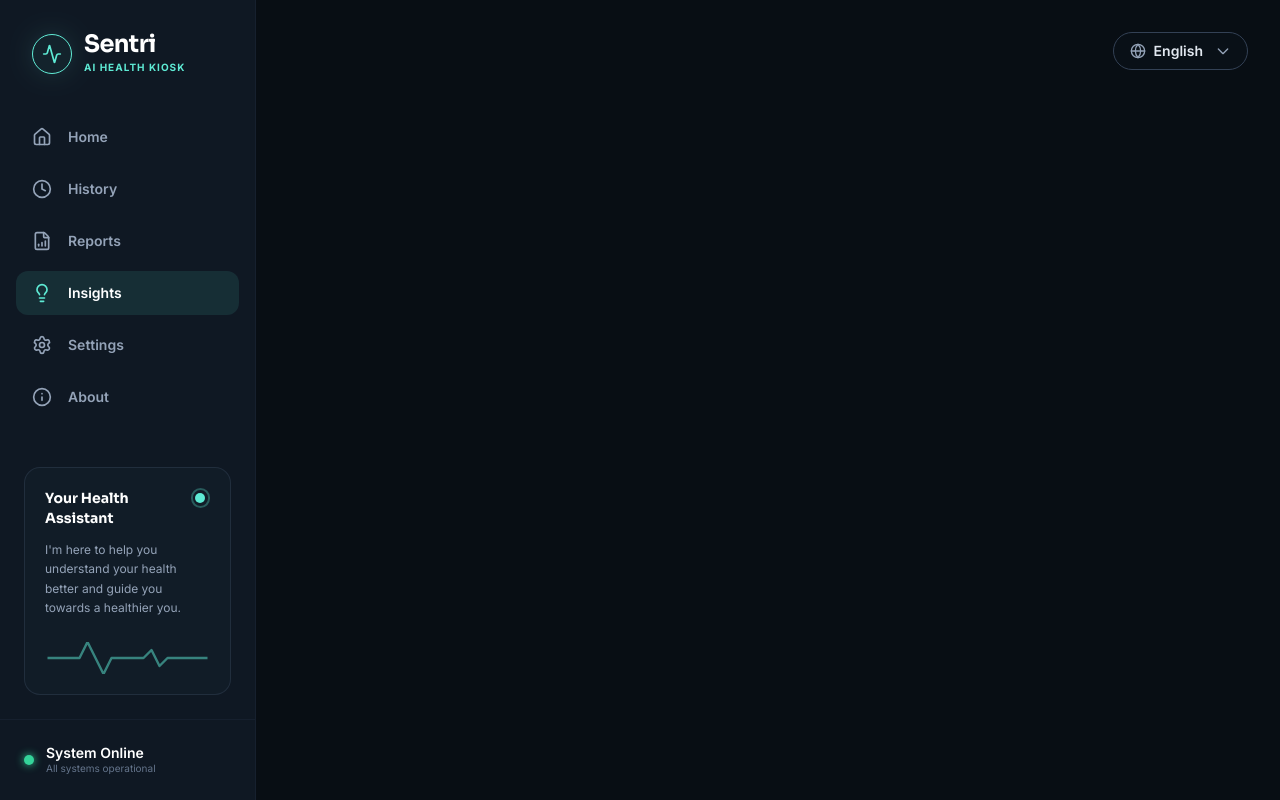
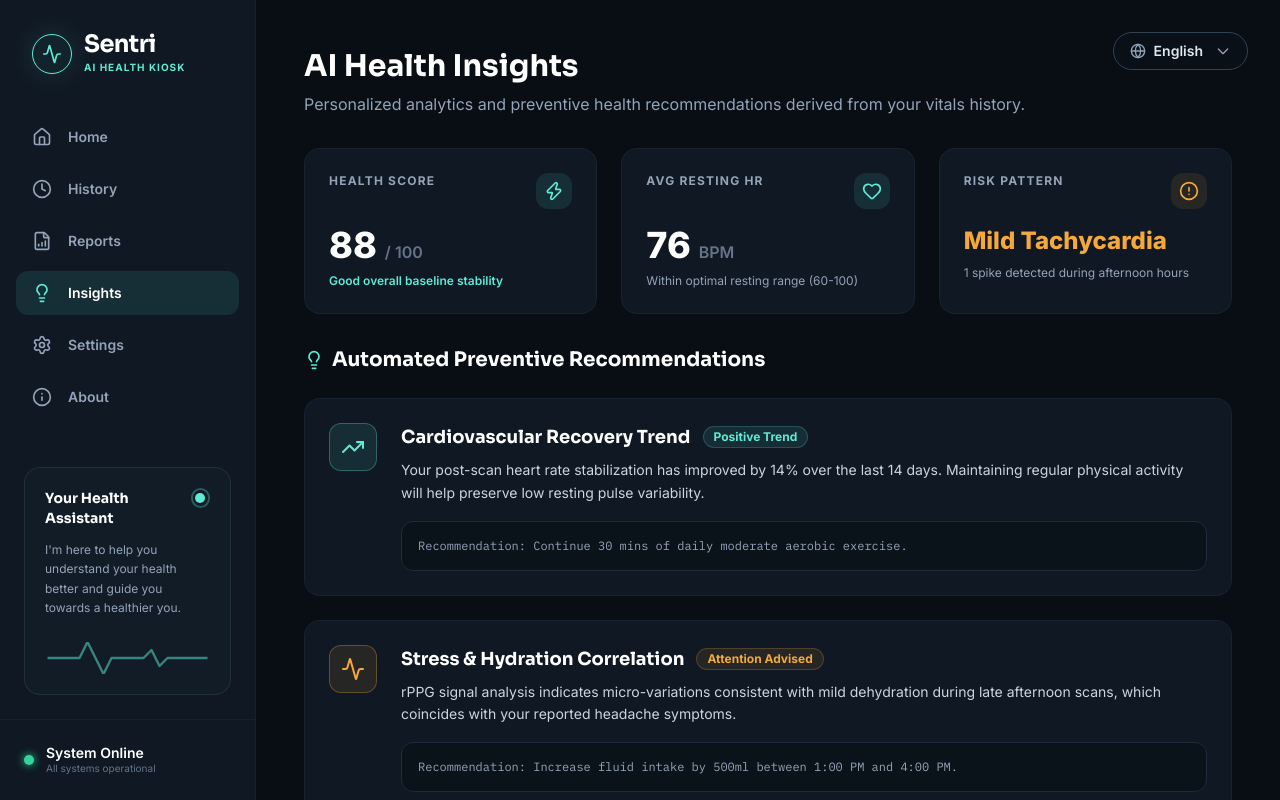
Before and after one commit to SwarnadiptaDas/SentriAI, a React (Vite) app in the folder client/: page / in a window 1280 px wide. Both pictures are taken after a click on the button "Insights". Built offline with nearby package versions, Linux system fonts and the light colour scheme; the HTML template or start-up script is replaced by a standard one.

Commit message:
feat: implement InsightsView component with analytics and preventive health recommendations

```diff
--- a/client/src/App.jsx
+++ b/client/src/App.jsx
@@ -6,6 +6,7 @@ import TriageResult from './components/TriageResult';
 import WaveformStrip from './components/WaveformStrip';
 import HistoryView from './components/HistoryView';
 import ReportsView from './components/ReportsView';
+import InsightsView from './components/InsightsView';
 import SettingsView from './components/SettingsView';
 import AboutView from './components/AboutView';
 import { startSession, saveVitals, saveSymptoms, runTriage } from './api';
@@ -106,6 +107,7 @@ function App() {
 
           {currentTab === 'history' && <HistoryView />}
           {currentTab === 'reports' && <ReportsView />}
+          {currentTab === 'insights' && <InsightsView />}
           {currentTab === 'settings' && <SettingsView />}
           {currentTab === 'about' && <AboutView />}
         </main>
--- /dev/null
+++ b/client/src/components/InsightsView.jsx
@@ -0,0 +1,108 @@
+import React from 'react';
+import { Lightbulb, TrendingUp, AlertCircle, Heart, Zap, Activity } from 'lucide-react';
+
+const InsightsView = () => {
+  return (
+    <div className="w-full max-w-5xl mx-auto animate-[fadeSlideIn_0.3s_ease]">
+
+      {/* Header */}
+      <div className="mb-8">
+        <h1 className="text-3xl font-bold text-white mb-2">AI Health Insights</h1>
+        <p className="text-slate-400">Personalized analytics and preventive health recommendations derived from your vitals history.</p>
+      </div>
+
+      {/* Top Overview Cards */}
+      <div className="grid grid-cols-1 md:grid-cols-3 gap-6 mb-8">
+
+        <div className="bg-navy-850 p-6 rounded-2xl border border-slate-800/60 relative overflow-hidden">
+          <div className="flex justify-between items-start mb-4">
+            <span className="text-xs font-bold text-slate-400 uppercase tracking-widest">Health Score</span>
+            <div className="p-2 rounded-xl bg-mint/10 text-mint">
+              <Zap className="w-5 h-5" />
+            </div>
+          </div>
+          <div className="flex items-baseline gap-2 mb-2">
+            <span className="text-4xl font-extrabold text-white">88</span>
+            <span className="text-slate-500 font-semibold">/ 100</span>
+          </div>
+          <p className="text-xs text-mint font-semibold">Good overall baseline stability</p>
+        </div>
+
+        <div className="bg-navy-850 p-6 rounded-2xl border border-slate-800/60 relative overflow-hidden">
+          <div className="flex justify-between items-start mb-4">
+            <span className="text-xs font-bold text-slate-400 uppercase tracking-widest">Avg Resting HR</span>
+            <div className="p-2 rounded-xl bg-mint/10 text-mint">
+              <Heart className="w-5 h-5" />
+            </div>
+          </div>
+          <div className="flex items-baseline gap-2 mb-2">
+            <span className="text-4xl font-extrabold text-white">76</span>
+            <span className="text-slate-500 font-semibold">BPM</span>
+          </div>
+          <p className="text-xs text-slate-400">Within optimal resting range (60-100)</p>
+        </div>
+
+        <div className="bg-navy-850 p-6 rounded-2xl border border-slate-800/60 relative overflow-hidden">
+          <div className="flex justify-between items-start mb-4">
+            <span className="text-xs font-bold text-slate-400 uppercase tracking-widest">Risk Pattern</span>
+            <div className="p-2 rounded-xl bg-urgent/10 text-urgent">
+              <AlertCircle className="w-5 h-5" />
+            </div>
+          </div>
+          <div className="flex items-baseline gap-2 mb-2">
+            <span className="text-2xl font-extrabold text-urgent">Mild Tachycardia</span>
+          </div>
+          <p className="text-xs text-slate-400">1 spike detected during afternoon hours</p>
+        </div>
+
+      </div>
+
+      {/* AI Intelligence Feed */}
+      <div className="space-y-6">
+        <h3 className="text-xl font-bold text-white flex items-center gap-2">
+          <Lightbulb className="w-5 h-5 text-mint" />
+          Automated Preventive Recommendations
+        </h3>
+
+        <div className="bg-navy-850 p-6 rounded-2xl border border-slate-800/60 flex flex-col md:flex-row gap-6 items-start">
+          <div className="w-12 h-12 rounded-xl bg-mint/10 border border-mint/30 flex items-center justify-center flex-shrink-0">
+            <TrendingUp className="w-6 h-6 text-mint" />
+          </div>
+          <div className="flex-1">
+            <div className="flex items-center gap-3 mb-2">
+              <h4 className="text-white font-bold text-lg">Cardiovascular Recovery Trend</h4>
+              <span className="px-2.5 py-0.5 rounded-full text-xs font-bold bg-mint/10 text-mint border border-mint/20">Positive Trend</span>
+            </div>
+            <p className="text-slate-300 text-sm leading-relaxed mb-4">
+              Your post-scan heart rate stabilization has improved by 14% over the last 14 days. Maintaining regular physical activity will help preserve low resting pulse variability.
+            </p>
+            <div className="bg-navy-900 p-4 rounded-xl border border-slate-800 text-xs text-slate-400 font-mono">
+              Recommendation: Continue 30 mins of daily moderate aerobic exercise.
+            </div>
+          </div>
+        </div>
+
+        <div className="bg-navy-850 p-6 rounded-2xl border border-slate-800/60 flex flex-col md:flex-row gap-6 items-start">
+          <div className="w-12 h-12 rounded-xl bg-urgent/10 border border-urgent/30 flex items-center justify-center flex-shrink-0">
+            <Activity className="w-6 h-6 text-urgent" />
+          </div>
+          <div className="flex-1">
+            <div className="flex items-center gap-3 mb-2">
+              <h4 className="text-white font-bold text-lg">Stress & Hydration Correlation</h4>
+              <span className="px-2.5 py-0.5 rounded-full text-xs font-bold bg-urgent/10 text-urgent border border-urgent/20">Attention Advised</span>
+            </div>
+            <p className="text-slate-300 text-sm leading-relaxed mb-4">
+              rPPG signal analysis indicates micro-variations consistent with mild dehydration during late afternoon scans, which coincides with your reported headache symptoms.
+            </p>
+            <div className="bg-navy-900 p-4 rounded-xl border border-slate-800 text-xs text-slate-400 font-mono">
+              Recommendation: Increase fluid intake by 500ml between 1:00 PM and 4:00 PM.
+            </div>
+          </div>
+        </div>
+      </div>
+
+    </div>
+  );
+};
+
+export default InsightsView;
```
